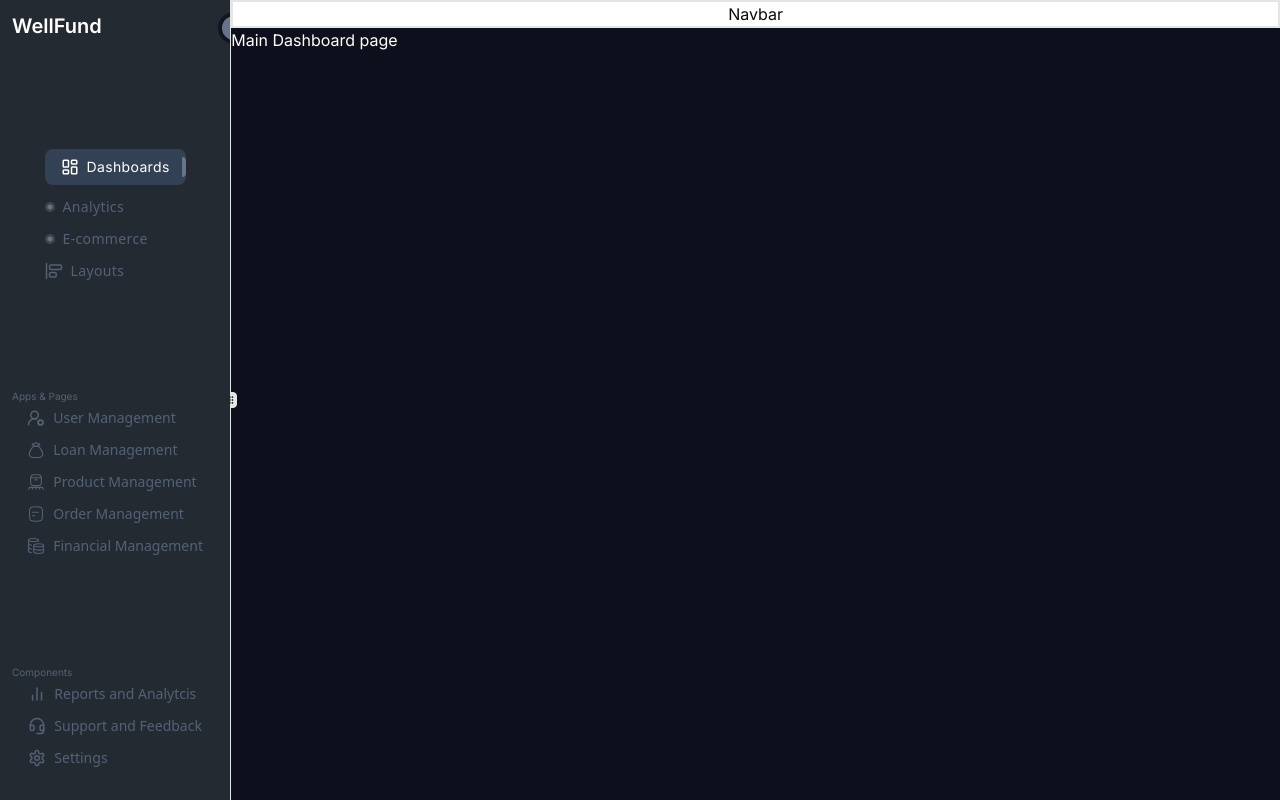
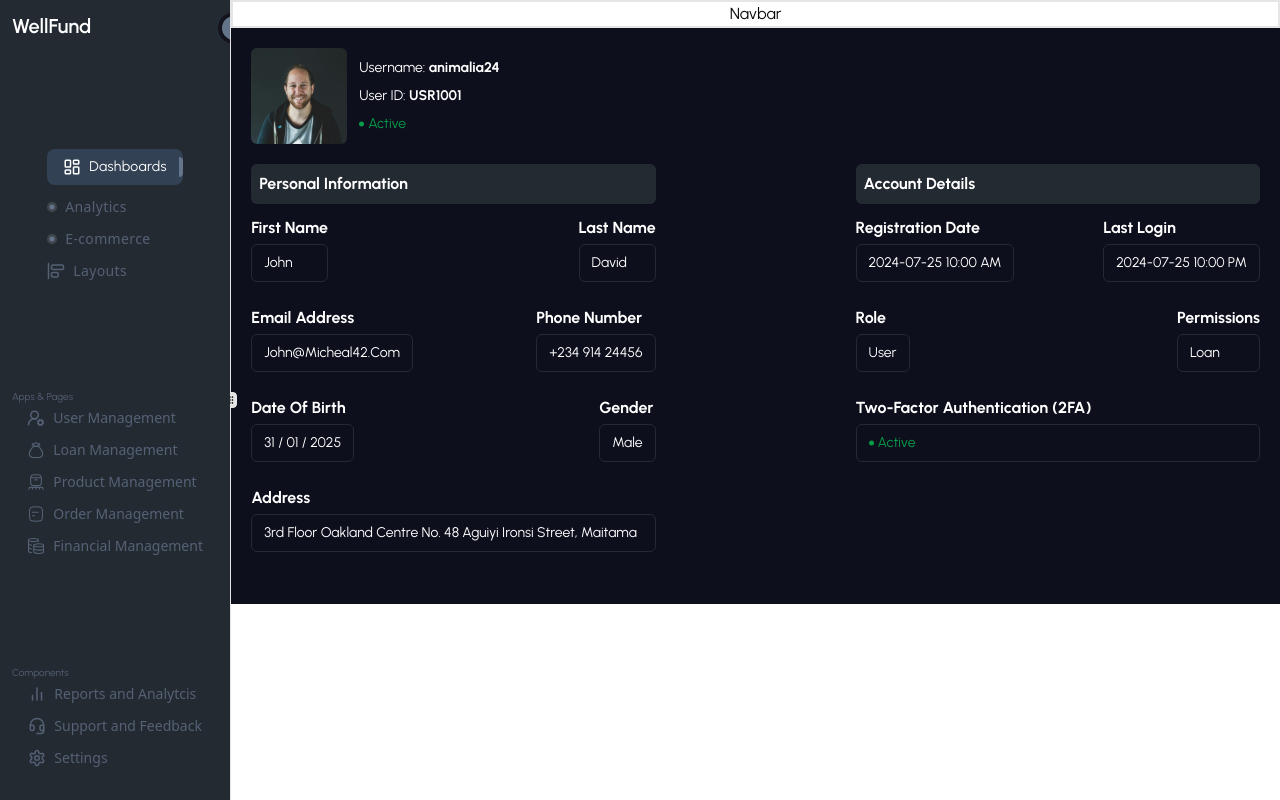
Before and after one commit to Build-Bridge/WellFund, a Next.js app: page / in a window 1280 px wide. Built offline with nearby package versions, Linux system fonts and the light colour scheme.

Commit message:
feat:done with the user profile

```diff
--- /dev/null
+++ b/src/app/(main)/_components/Profile/UserProfile.tsx
@@ -0,0 +1,159 @@
+import React from "react";
+
+const UserProfile: React.FC = () => {
+  return (
+    <section className="p-5">
+      <div className="flex items-center gap-3">
+        <img src={"/avatar.svg"} alt="" />
+        <div className="space-y-2">
+          <h1 className="leading-[20px] text-[14px] text-white">
+            Username: <span className="font-bold">animalia24</span>
+          </h1>
+          <p className="leading-[20px] text-[14px] text-white">
+            User ID: <span className="font-bold">USR1001</span>
+          </p>
+          <div className="flex items-center gap-1">
+            <img src={"/active.svg"} alt="" />
+            <small className="text-[#059C48] text-[14px] leading-[20px] capitalize">
+              active
+            </small>
+          </div>
+        </div>
+      </div>
+
+      <div className="my-5 flex items-start justify-between gap-[200px]">
+        <div className="w-full">
+          <h2 className="font-bold leading-6 text-white bg-[#242A32] p-2 rounded-md capitalize">
+            personal information
+          </h2>
+
+          <div>
+            <div className="flex items-center justify-between">
+              <div className="my-3">
+                <label className="font-bold leading-6 text-white capitalize">
+                  first name
+                </label>
+                <div className="mt-1 block w-full px-3 py-2 border border-[#242A32] rounded-md w-[200px] capitalize text-white leading-[20px] text-[14px]">
+                  john
+                </div>
+              </div>
+              <div className="my-3">
+                <label className="font-bold leading-6 text-white capitalize">
+                  last name
+                </label>
+                <div className="mt-1 block w-full px-3 py-2 border border-[#242A32] rounded-md w-[200px] capitalize text-white leading-[20px] text-[14px]">
+                  david
+                </div>
+              </div>
+            </div>
+            <div className="flex items-center justify-between">
+              <div className="my-3">
+                <label className="font-bold leading-6 text-white capitalize">
+                  email address
+                </label>
+                <div className="mt-1 block w-full px-3 py-2 border border-[#242A32] rounded-md w-[200px] capitalize text-white leading-[20px] text-[14px]">
+                  john@micheal42.com
+                </div>
+              </div>
+              <div className="my-3">
+                <label className="font-bold leading-6 text-white capitalize">
+                  phone number
+                </label>
+                <div className="mt-1 block w-full px-3 py-2 border border-[#242A32] rounded-md w-[200px] capitalize text-white leading-[20px] text-[14px]">
+                  +234 914 24456
+                </div>
+              </div>
+            </div>
+            <div className="flex items-center justify-between">
+              <div className="my-3">
+                <label className="font-bold leading-6 text-white capitalize">
+                  date of birth
+                </label>
+                <div className="mt-1 block w-full px-3 py-2 border border-[#242A32] rounded-md w-[200px] capitalize text-white leading-[20px] text-[14px]">
+                  31 / 01 / 2025
+                </div>
+              </div>
+              <div className="my-3">
+                <label className="font-bold leading-6 text-white capitalize">
+                  gender
+                </label>
+                <div className="mt-1 block w-full px-3 py-2 border border-[#242A32] rounded-md w-[200px] capitalize text-white leading-[20px] text-[14px]">
+                  male
+                </div>
+              </div>
+            </div>
+            <div className="my-3 w-full">
+              <label className="font-bold leading-6 text-white capitalize">
+                address
+              </label>
+              <div className="mt-1 block w-full px-3 py-2 border border-[#242A32] rounded-md capitalize text-white leading-[20px] text-[14px]">
+                3rd Floor Oakland Centre No. 48 Aguiyi Ironsi Street, Maitama
+              </div>
+            </div>
+          </div>
+        </div>
+
+        <div className="w-full">
+          <h2 className="font-bold leading-6 text-white bg-[#242A32] p-2 rounded-md capitalize">
+            Account Details
+          </h2>
+
+          <div>
+            <div className="flex items-center justify-between">
+              <div className="my-3">
+                <label className="font-bold leading-6 text-white capitalize">
+                  Registration Date
+                </label>
+                <div className="mt-1 block w-full px-3 py-2 border border-[#242A32] rounded-md w-[200px] capitalize text-white leading-[20px] text-[14px]">
+                  2024-07-25 10:00 AM
+                </div>
+              </div>
+              <div className="my-3">
+                <label className="font-bold leading-6 text-white capitalize">
+                  Last Login
+                </label>
+                <div className="mt-1 block w-full px-3 py-2 border border-[#242A32] rounded-md w-[200px] capitalize text-white leading-[20px] text-[14px]">
+                  2024-07-25 10:00 PM
+                </div>
+              </div>
+            </div>
+            <div className="flex items-center justify-between">
+              <div className="my-3">
+                <label className="font-bold leading-6 text-white capitalize">
+                  role
+                </label>
+                <div className="mt-1 block w-full px-3 py-2 border border-[#242A32] rounded-md w-[200px] capitalize text-white leading-[20px] text-[14px]">
+                  user
+                </div>
+              </div>
+              <div className="my-3">
+                <label className="font-bold leading-6 text-white capitalize">
+                  permissions
+                </label>
+                <div className="mt-1 block w-full px-3 py-2 border border-[#242A32] rounded-md w-[200px] capitalize text-white leading-[20px] text-[14px]">
+                  loan
+                </div>
+              </div>
+            </div>
+
+            <div className="my-3 w-full">
+              <label className="font-bold leading-6 text-white capitalize">
+                Two-Factor Authentication (2FA)
+              </label>
+              <div className="mt-1 block w-full px-3 py-2 border border-[#242A32] rounded-md capitalize text-white leading-[20px] text-[14px]">
+                <div className="flex items-center gap-1">
+                  <img src={"/active.svg"} alt="" />
+                  <small className="text-[#059C48] text-[14px] leading-[20px] capitalize">
+                    active
+                  </small>
+                </div>
+              </div>
+            </div>
+          </div>
+        </div>
+      </div>
+    </section>
+  );
+};
+
+export default UserProfile;
--- a/src/app/(main)/page.tsx
+++ b/src/app/(main)/page.tsx
@@ -1,10 +1,11 @@
- const Dashboard = () => {
+import UserProfile from "./_components/Profile/UserProfile";
+
+const Dashboard = () => {
   return (
-   <div className="w-full h-screen bg-[#0E0F1D]">
-
-      <h1 className="text-white">Main Dashboard page</h1>
-   </div>
-  )
+    <div className="w-full h-full bg-[#0E0F1D]">
+      <UserProfile />
+    </div>
+  );
 };
 
 export default Dashboard;
--- a/src/app/globals.css
+++ b/src/app/globals.css
@@ -1,6 +1,13 @@
+@import url('https://fonts.googleapis.com/css2?family=Urbanist:ital,wght@0,100..900;1,100..900&display=swap');
+
+
 @tailwind base;
 @tailwind components;
 @tailwind utilities;
+
+body{
+  font-family: "Urbanist", sans-serif;
+}
 
 @layer base {
   :root {
--- a/src/app/layout.tsx
+++ b/src/app/layout.tsx
@@ -1,8 +1,6 @@
 import type { Metadata } from "next";
-import { Inter } from "next/font/google";
 import "./globals.css";
 
-const inter = Inter({ subsets: ["latin"] });
 
 export const metadata: Metadata = {
   title: "WellFund",
@@ -16,7 +14,7 @@ export default function RootLayout({
 }>) {
   return (
     <html lang="en">
-      <body className={inter.className}>{children}</body>
+      <body>{children}</body>
     </html>
   );
 }
```
Also changed, not shown: public/active.svg (added), public/avatar.svg (added).
